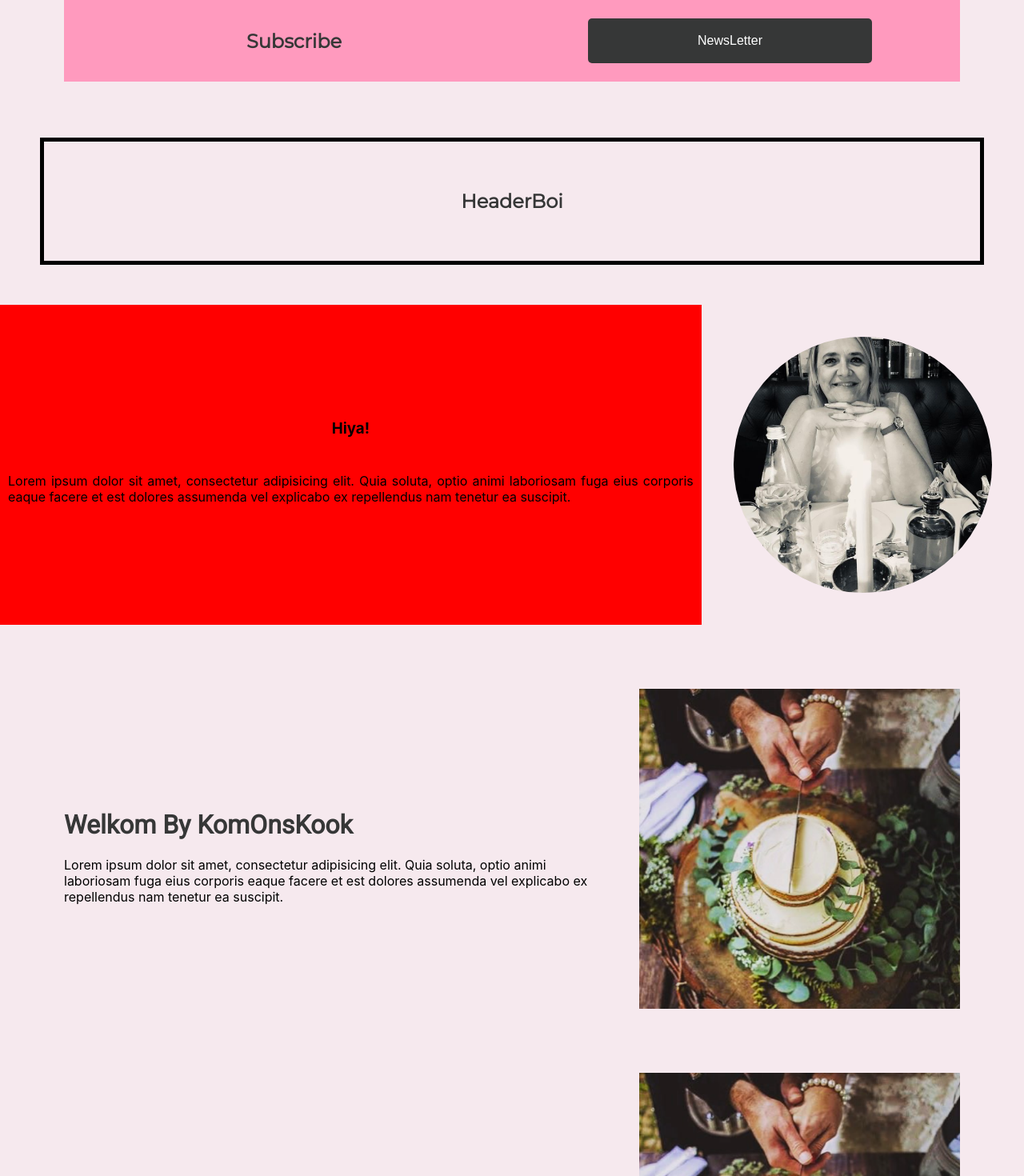
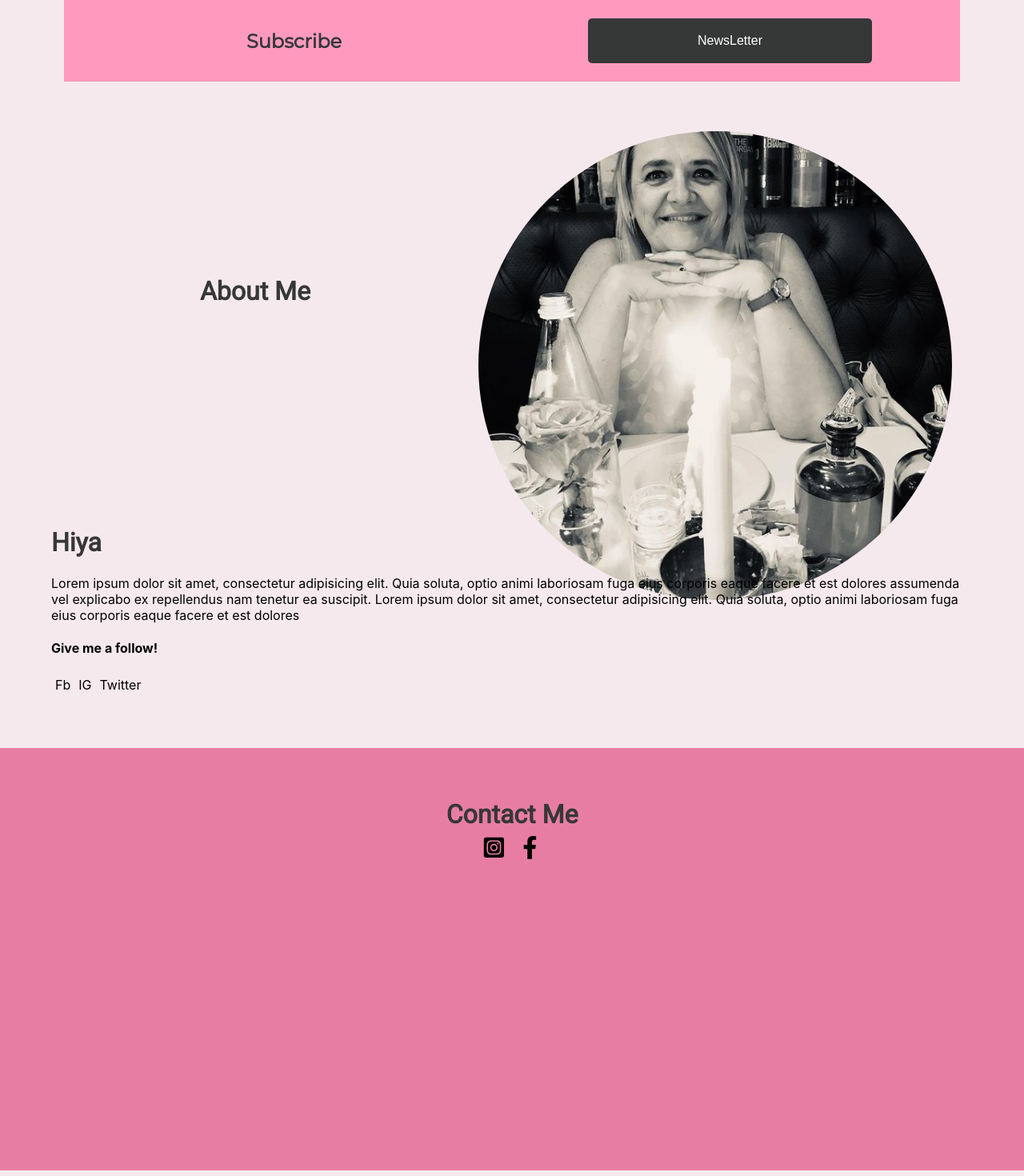
Before and after one commit to Cosmic-Chimp/kokv2, a React (Create React App) app: page / in a window 1280 px wide. Shown: the part 660-2130 px from the top of the page at 80% size. Built offline with nearby package versions, Linux system fonts and the light colour scheme.

Commit message:
abtSect Touchups

```diff
--- a/public/index.html
+++ b/public/index.html
@@ -36,7 +36,7 @@
       work correctly both with client-side routing and a non-root public URL.
       Learn how to configure a non-root public URL by running `npm run build`.
     -->
-    <title>React App</title>
+    <title>KomOnsKook</title>
   </head>
   <body>
     <noscript>You need to enable JavaScript to run this app.</noscript>
--- a/src/App.css
+++ b/src/App.css
@@ -34,9 +34,15 @@ h2 {
   scale: 1.05;
 }
 
-/* .aboutHeader {
+/* remember to remove this styling and replace it with a component within abtv2styled file  */
+.contain {
   display: flex;
-  justify-content: center;
-  align-items: center;
-  margin: 8rem;
-} */
+  justify-content: flex-start;
+  align-items: flex-start;
+  width: 100%;
+}
+
+.items {
+  /* flex: 1; */
+  margin: 5px;
+}
--- a/src/App.js
+++ b/src/App.js
@@ -1,10 +1,12 @@
 import React from "react";
-import { BrowserRouter as Router } from "react-router-dom";
+import { BrowserRouter as Router, Switch } from "react-router-dom";
 import "./App.css";
 import Banner from "./components/Banner/Banner";
 import Home from "./pages/index";
 import CTA from "./components/CTA/CTA";
-import About from "./components/About/About";
+// import About from "./components/About/About";
+import AbtV2 from "./components/Abtv2/Abtv2";
+import Footer from "./components/Footer/Footer";
 function App() {
   return (
     <>
@@ -15,10 +17,10 @@ function App() {
         <Banner />
         <CTA></CTA>
         <br />
+        <AbtV2></AbtV2>
         {/* <h1 className="aboutHeader">HEADING 1</h1> */}
-        <About />
-        <Banner />
-        <Banner />
+        {/* <About /> */}
+        <Footer />
       </Router>
     </>
   );
--- /dev/null
+++ b/src/components/Abtv2/Abtv2.js
@@ -0,0 +1,49 @@
+import React from "react";
+import {
+  LeftTextDiv,
+  OuterDiv,
+  RightImgDiv,
+  LeftWrapper,
+  AbtPar,
+} from "./Abtv2Styled";
+
+const AbtV2 = () => {
+  return (
+    <>
+      {/* <h1>Heading 1</h1> */}
+      <OuterDiv>
+        <LeftTextDiv>
+          <LeftWrapper>
+            <h1>About Me</h1>
+            {/* <div className="contain">
+              <div className="items">Fb</div>
+              <div className="items">IG</div>
+              <div className="items">Twitter</div>
+            </div> */}
+          </LeftWrapper>
+        </LeftTextDiv>
+        <RightImgDiv></RightImgDiv>
+      </OuterDiv>
+      <AbtPar>
+        <h1>Hiya</h1>
+        <p>
+          Lorem ipsum dolor sit amet, consectetur adipisicing elit. Quia soluta,
+          optio animi laboriosam fuga eius corporis eaque facere et est dolores
+          assumenda vel explicabo ex repellendus nam tenetur ea suscipit. Lorem
+          ipsum dolor sit amet, consectetur adipisicing elit. Quia soluta, optio
+          animi laboriosam fuga eius corporis eaque facere et est dolores
+        </p>
+
+        {/* insert icons to socials here */}
+        <h4>Give me a follow!</h4>
+        <div className="contain">
+          <div className="items">Fb</div>
+          <div className="items">IG</div>
+          <div className="items">Twitter</div>
+        </div>
+      </AbtPar>
+    </>
+  );
+};
+
+export default AbtV2;
--- /dev/null
+++ b/src/components/Abtv2/Abtv2Styled.js
@@ -0,0 +1,62 @@
+import styled from "styled-components";
+import abtPic from "../assets/biopic.png";
+export const OuterDiv = styled.div`
+  display: flex;
+  height: 50vh;
+  width: auto;
+  padding: 5rem;
+  padding-top: 2rem !important;
+  padding-bottom: 0px !important;
+  margin: 10px;
+  @media all and (max-width: 480px) {
+    flex-direction: column;
+  }
+`;
+
+export const LeftWrapper = styled.div`
+  padding-top: 0px;
+  padding-bottom: 0px;
+  padding-left: 0px;
+  padding-right: 50px;
+  height: fit-content;
+  display: flex;
+  align-items: center;
+  text-align: center;
+  justify-content: center;
+  flex-direction: column;
+  @media all and (max-width: 480px) {
+    padding-right: 0px;
+  }
+`;
+// styling for left div containing heading etc//
+export const LeftTextDiv = styled.div`
+  /* background-color: red; */
+  display: flex;
+  align-items: center;
+  justify-content: center;
+  flex: 2;
+  width: auto;
+  height: 100%;
+  padding: 0px 0px;
+  margin: 0;
+`;
+
+export const RightImgDiv = styled.img.attrs({
+  src: `${abtPic}`,
+})`
+  width: 100%;
+  height: fit-content;
+  flex: 1;
+  object-fit: contain;
+  border-radius: 50%;
+  /* box-shadow: 0px 0px 50px 5px grey; */
+`;
+
+export const AbtPar = styled.div`
+  width: fit-content;
+  /* background-color: white; */
+  padding: 5%;
+`;
+
+// export const IconContainer = styled.div``;
+// export const Icon = styled(FaBars)`` this will be the icon 4 socials
--- /dev/null
+++ b/src/components/Footer/Footer.js
@@ -0,0 +1,25 @@
+import React from "react";
+import {
+  BgContainer,
+  FooterH1,
+  IgIcon,
+  FbIcon,
+  // MailIcon,
+  IconDiv,
+} from "./FooterStyled";
+const Footer = () => {
+  return (
+    <>
+      <BgContainer>
+        <FooterH1>Contact Me</FooterH1>
+        <IconDiv>
+          <IgIcon />
+          <FbIcon />
+          {/* <MailIcon /> */}
+        </IconDiv>
+      </BgContainer>
+    </>
+  );
+};
+
+export default Footer;
--- /dev/null
+++ b/src/components/Footer/FooterStyled.js
@@ -0,0 +1,33 @@
+import styled from "styled-components";
+// the images are gonna be hardcode for now,
+//  ask Chris/Matt about how to change the img relative
+// to what my mom post via admin pannel
+import { FaInstagramSquare, FaFacebookF } from "react-icons/fa";
+
+export const BgContainer = styled.div`
+  width: auto;
+  height: 50vh;
+  background-color: #e87da3;
+  display: flex;
+  padding: 5%;
+  flex-direction: column;
+`;
+
+export const FooterH1 = styled.h1`
+  margin: 0 auto;
+`;
+export const IconDiv = styled.div`
+  display: flex;
+  justify-content: center;
+`;
+export const IgIcon = styled(FaInstagramSquare)`
+  padding: 0.5rem;
+  font-size: 1.8rem;
+  cursor: pointer;
+`;
+export const FbIcon = styled(FaFacebookF)`
+  padding: 0.5rem;
+  font-size: 1.8rem;
+  cursor: pointer;
+`;
+// export const MailIcon = styled(AiOutlineMail)``;
--- a/src/components/SideBar/SideBarElements.js
+++ b/src/components/SideBar/SideBarElements.js
@@ -44,6 +44,7 @@ export const SidebarLink = styled(LinkS)`
   text-decoration: none;
   color: #fff;
   cursor: pointer;
+  /* border-right: 5px black; */
   &:hover {
     color: #01bf71;
     transition: 0.2s ease-in-out;
--- a/src/components/SideBar/index.js
+++ b/src/components/SideBar/index.js
@@ -12,7 +12,7 @@ const SideBar = ({ toggle, isOpen }) => {
   return (
     <SideBarContainer isOpen={isOpen} onClick={toggle}>
       <Icon onClick={toggle}>
-        <CloseIcon />1
+        <CloseIcon />
       </Icon>
       <SidebarWrapper>
         <SidebarMenu>
```
Also changed, not shown: src/components/About/AboutStyled.js (+0 -14 lines), src/logo.svg.
